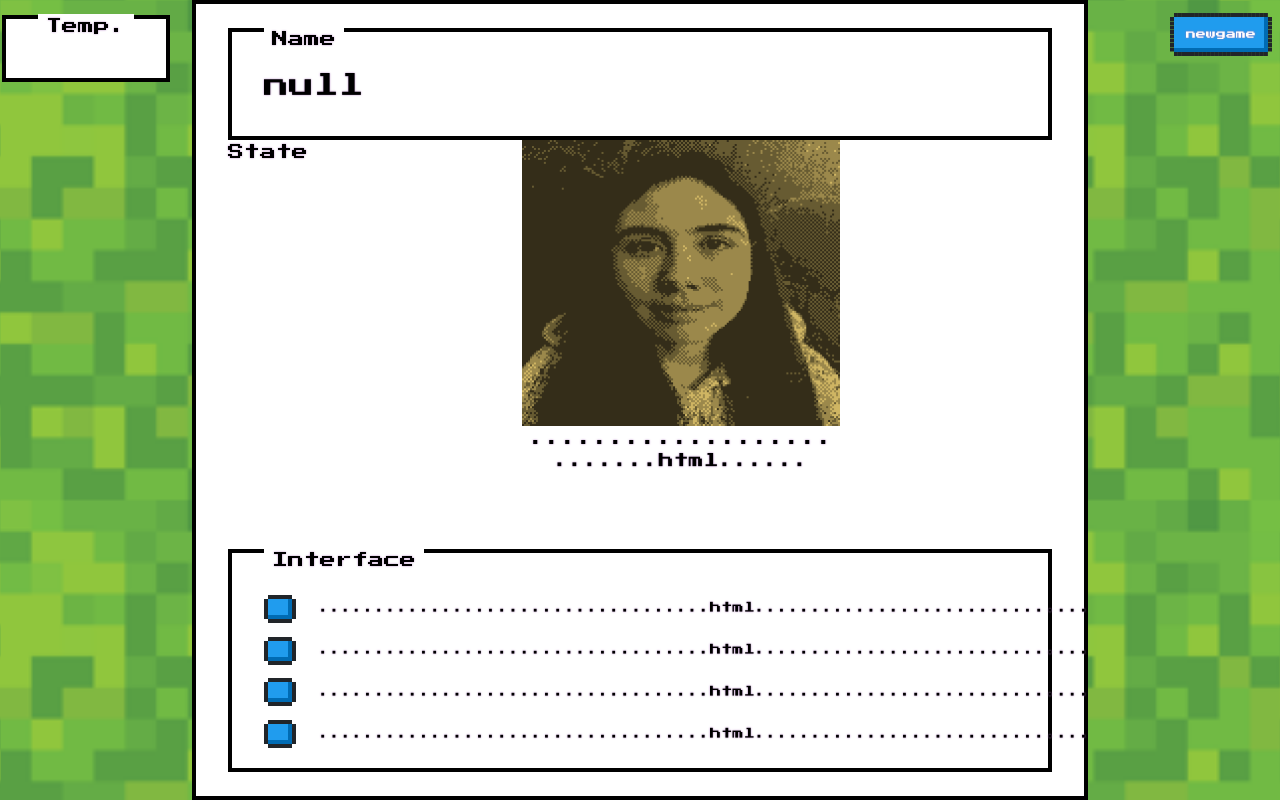
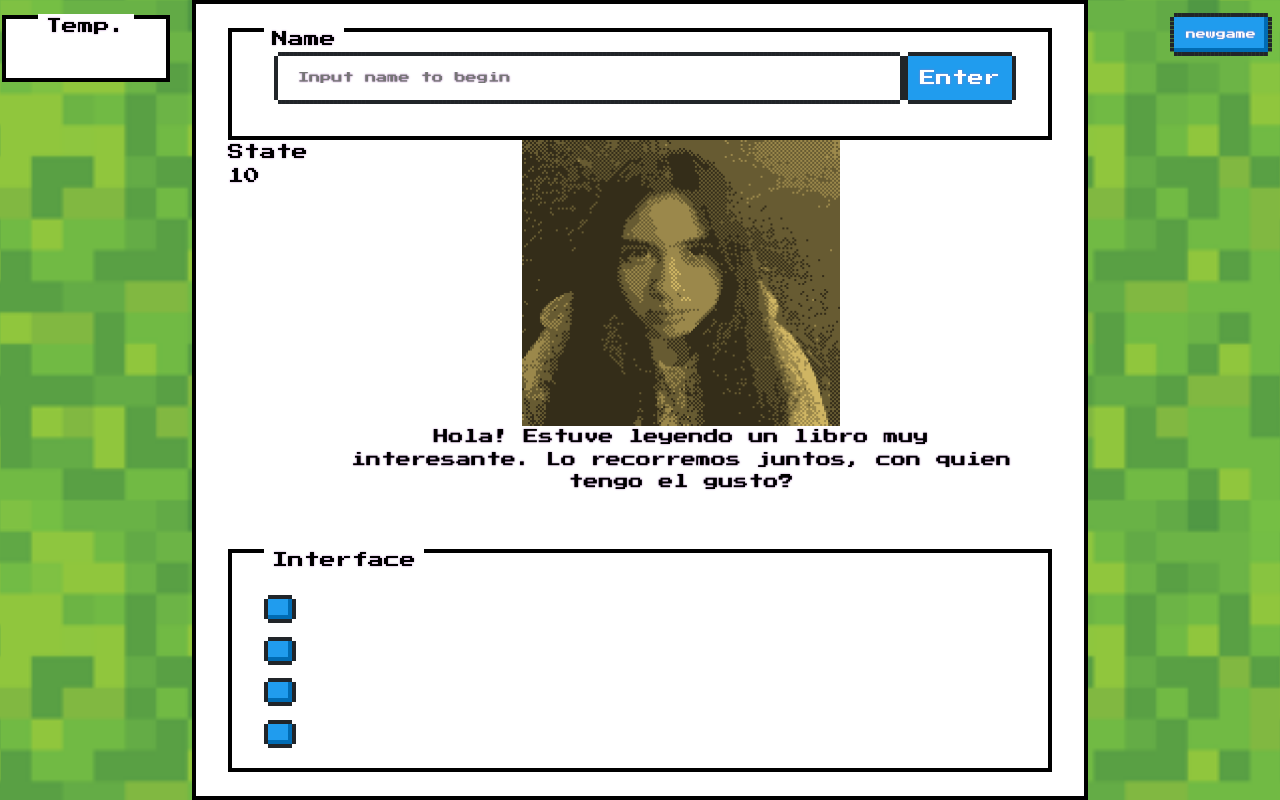
Before and after one commit to nicoflorentin/dialog-simulator, a plain HTML site: page index.html in a window 1280 px wide. Drawn offline with nearby package versions, Linux system fonts and the light colour scheme.

Commit message:
Realizar cambios para entrega

```diff
--- a/script.js
+++ b/script.js
@@ -21,7 +21,7 @@ let animSec = 1500;
 /////////////////////////////////
 
 // SI EL NOMBRE ESTA VACIO NO SE PUEDE JUGAR
-if (playerName != "") {
+if (playerName != null) {
 
     playable = true;
 }
@@ -69,7 +69,7 @@ function submitName() {
     playerName = nameValue;
 
 
-    if (playerName != "") {
+    if (playerName != null && playerName ) {
 
         // cuando guarda nombre se vuelve jugable
         playable = true;
```
Also changed, not shown: index.html (line endings or trailing spaces), text/dialogs.txt (added), text/features.txt (added), text/imgNames.txt (added), 2 other files.
